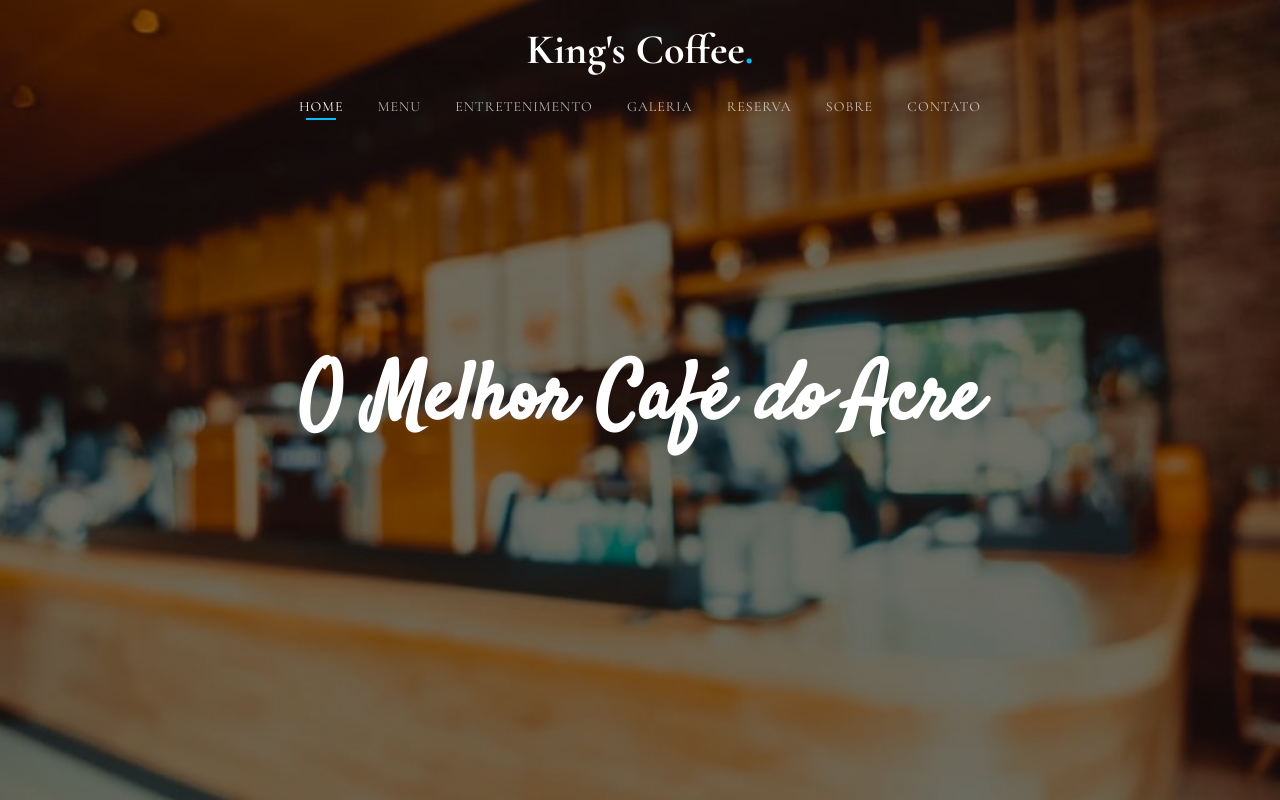
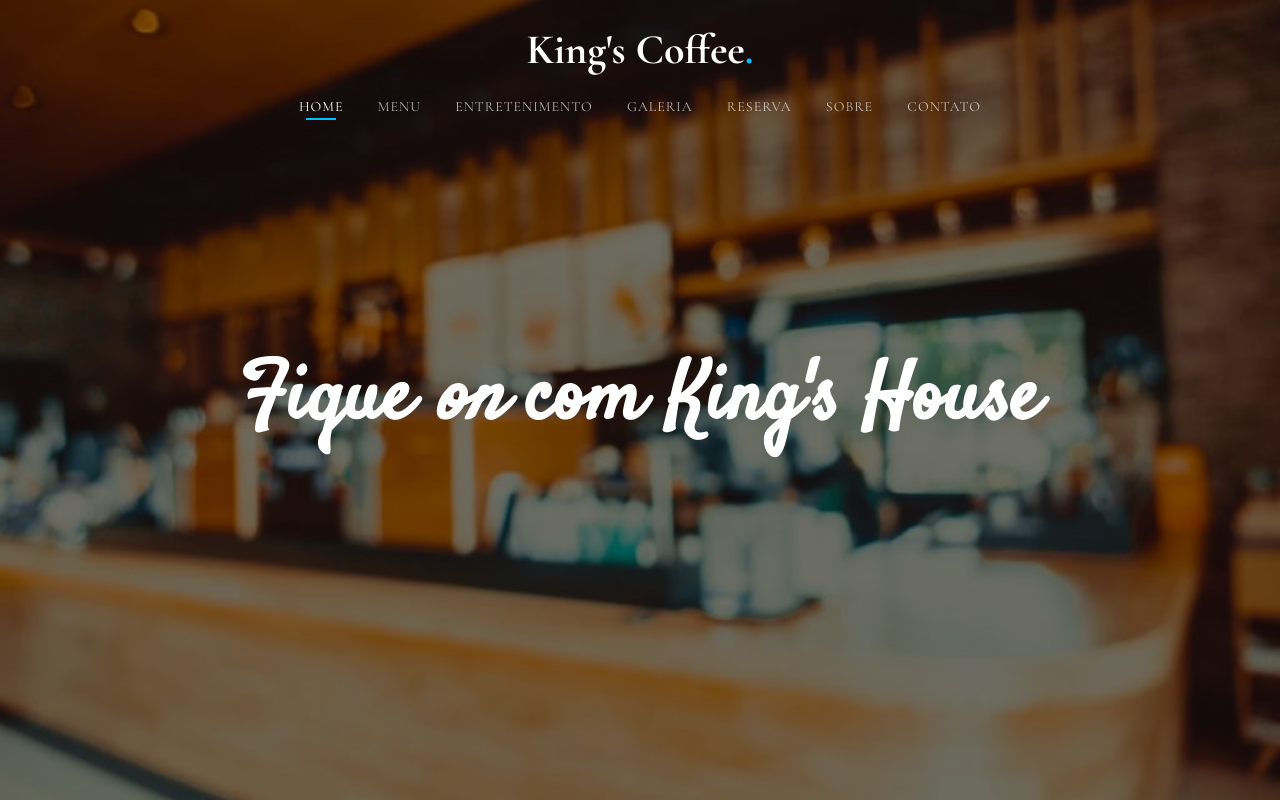
Before and after one commit to Programador-jr/Coffee-House, a plain HTML site: page index.html in a window 1280 px wide. Shown: the top 800 px of the page. Drawn offline with nearby package versions, Linux system fonts and the light colour scheme; files whose address does not match are found by name.

Commit message:
Update index.html

```diff
--- a/index.html
+++ b/index.html
@@ -81,7 +81,7 @@
 				<div class="col-md-12 text-center">
 					<div class="display-t js-fullheight">
 						<div class="display-tc js-fullheight animate-box" data-animate-effect="fadeIn">
-							<h1 style="font-family: 'Satisfy', cursive;">O Melhor Café <em>do</em> Acre</h1>
+							<h1 style="font-family: 'Satisfy', cursive;">Fique <em style="color=green;">on</em> com King's House</h1>
 						</div>
 					</div>
 				</div>
```
